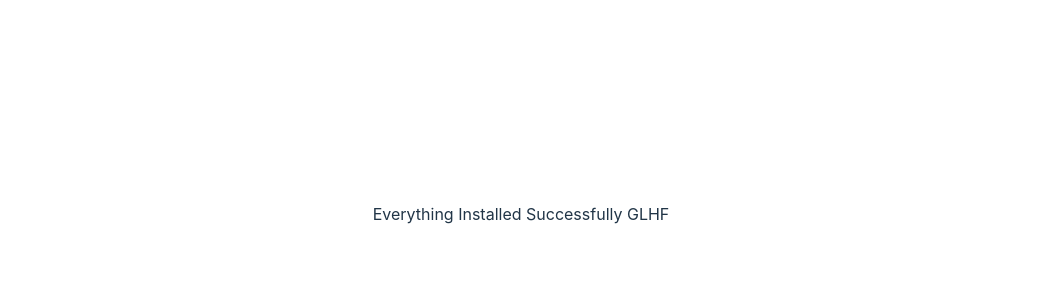
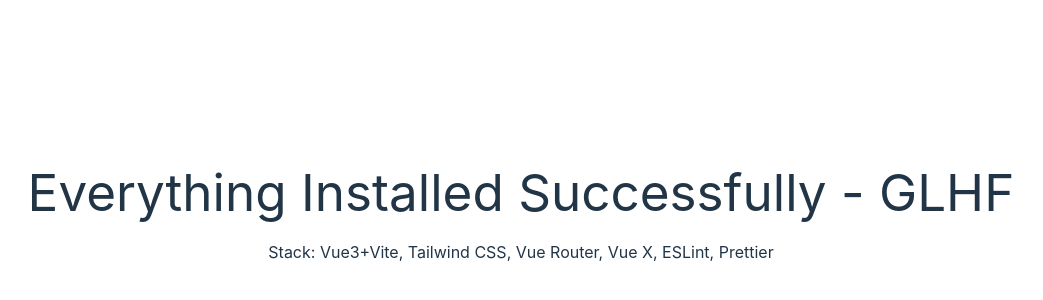
Before and after one commit to AngusGaukrogerDev/website-angus-portfolio, a Vue app: page / in a window 1280 px wide. Shown: the part 186-486 px from the top of the page, without its empty margins (119-1162 px from the left). Built offline with nearby package versions, Linux system fonts and the light colour scheme.

Commit message:
Default Message

```diff
--- a/src/components/Home.vue
+++ b/src/components/Home.vue
@@ -1,6 +1,7 @@
 <template>
-    <div>
-        Everything Installed Successfully
-        GLHF
+    <div >
+        <h1>Everything Installed Successfully
+         - GLHF</h1>
+        <p class="mt-5">Stack: Vue3+Vite, Tailwind CSS, Vue Router, Vue X, ESLint, Prettier</p>
     </div>
 </template>
```
